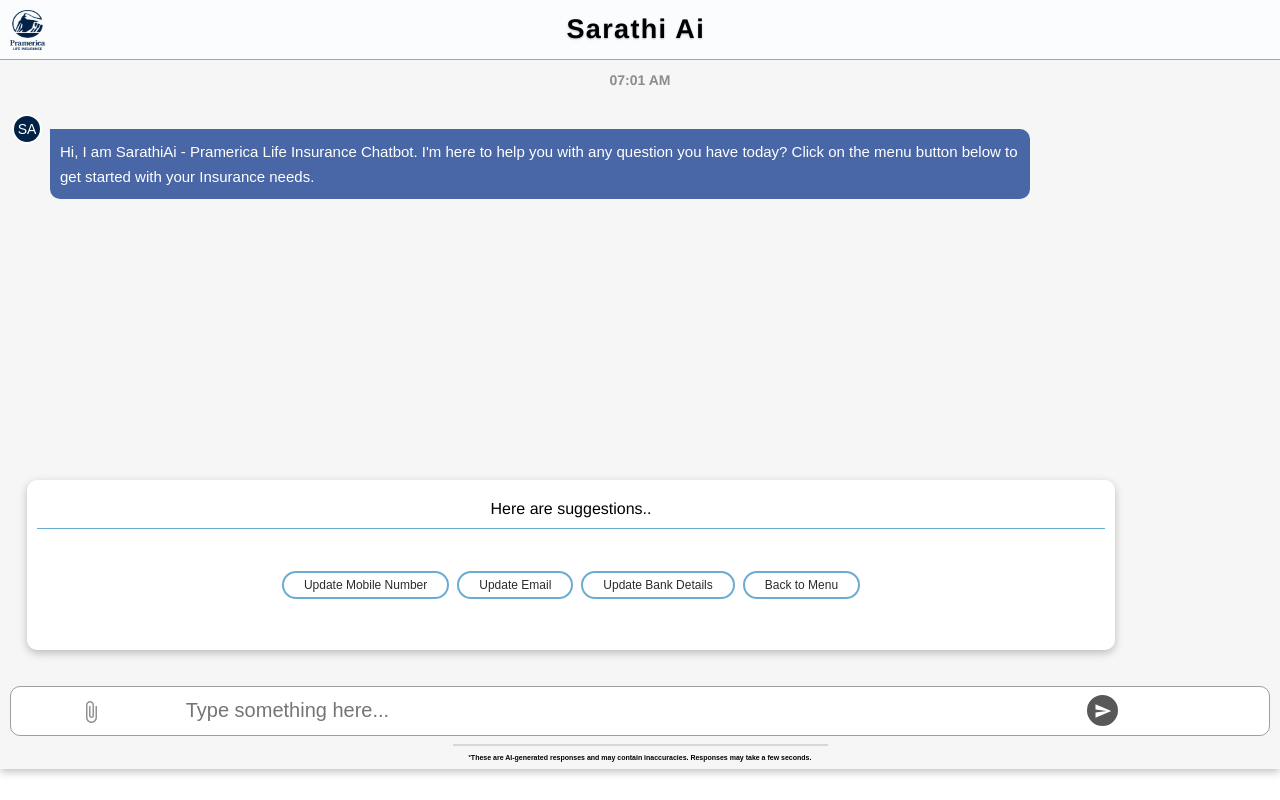
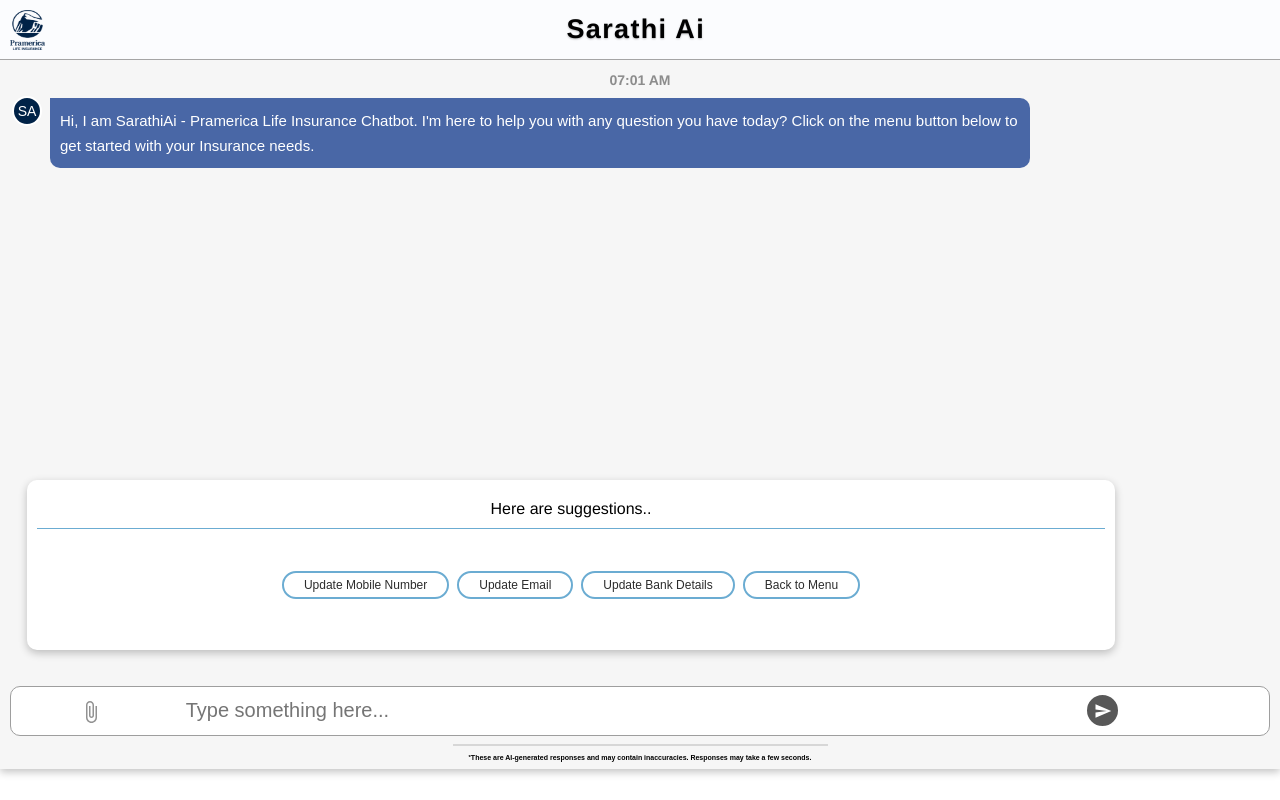
Before and after one commit to Abhinav-Desh/SarathiUI, a React (Create React App) app in the folder sarathiui/: page / in a window 1280 px wide. Built offline with nearby package versions, Linux system fonts and the light colour scheme.

Commit message:
sender logo;

```diff
--- a/sarathiui/src/App.css
+++ b/sarathiui/src/App.css
@@ -136,7 +136,7 @@
 }
 
 .sender-content{
-  margin-top: 10px;
+  /* margin-top: 10px; */
   display: flex;
   align-items: flex-start;
   gap: 8px;
@@ -156,7 +156,7 @@
   align-items: center;
   justify-content: center;
   font-size: 14px;
-  /* margin-top: 10px; */
+  margin-top: -3px;
 }
 
 .sender-message {
@@ -167,7 +167,7 @@
   font-family: helvetica;
   color: white;
   position: relative;
-  margin-top: 20px;
+  margin-top: -1px;
   font-size: 15px;
   /* border-bottom-left-radius: 0; */
   border-top-left-radius:0 ;
```
